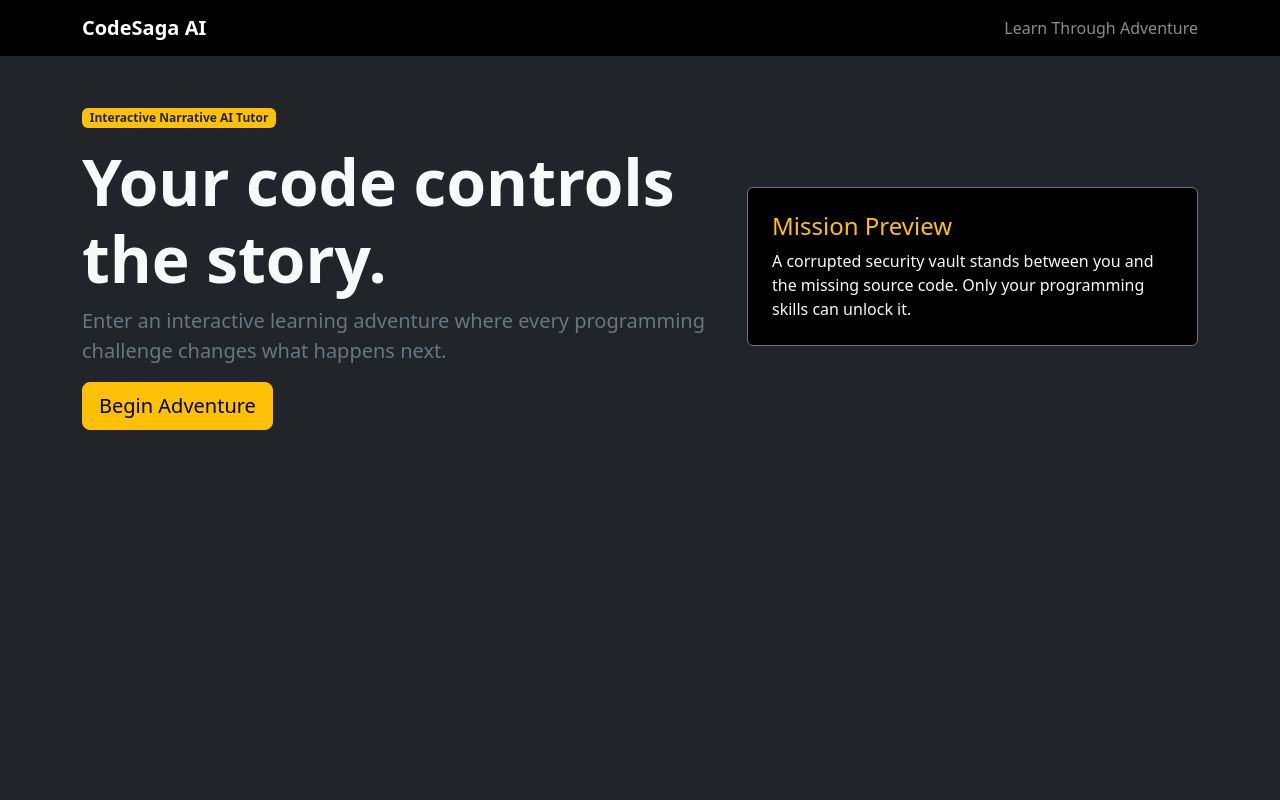
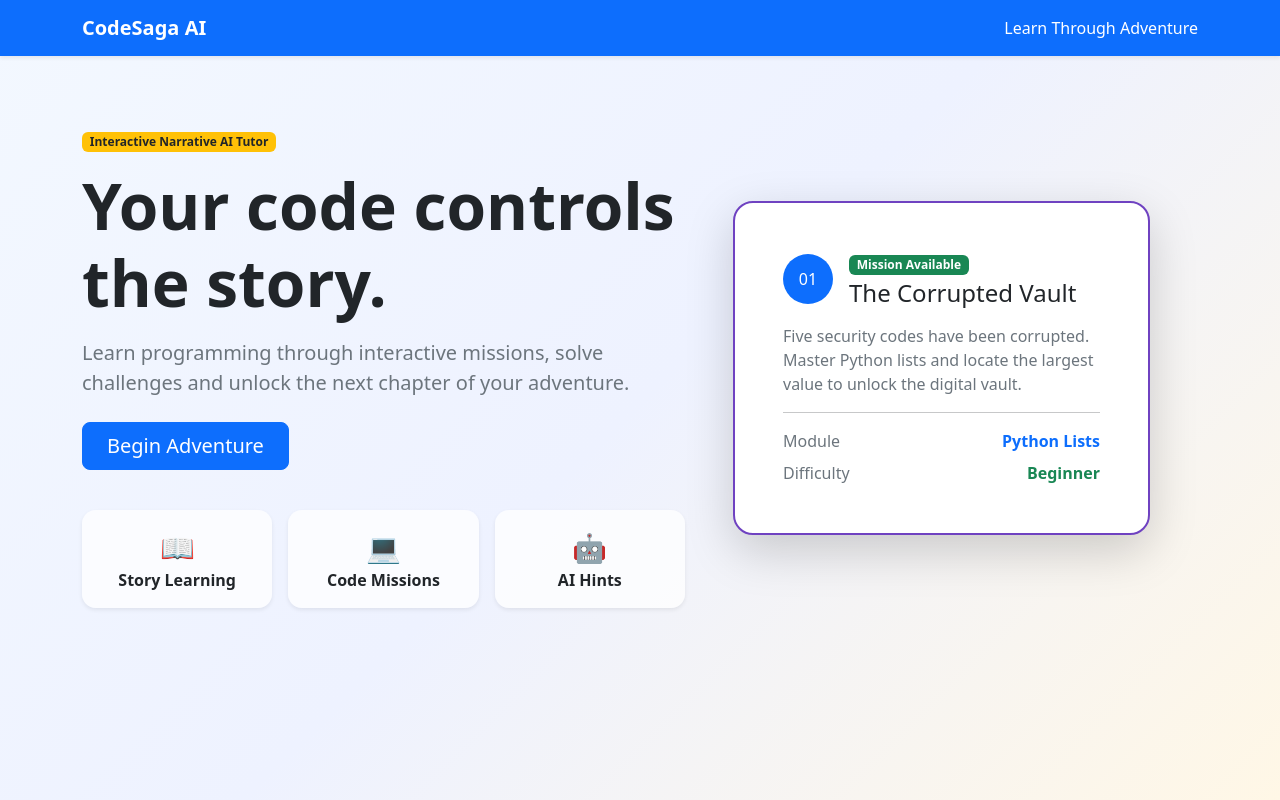
Before and after one commit to priyajeetbhattacharjee/codesaga-ai, a Flask app: page / in a window 1280 px wide. Run offline with Flask 3, Linux system fonts and the light colour scheme.

Commit message:
Add SQLite login and bright student interface

```diff
--- a/app.py
+++ b/app.py
@@ -1,6 +1,32 @@
-from flask import Flask, render_template
+import os
+import sqlite3
+
+from dotenv import load_dotenv
+from flask import (
+    Flask,
+    render_template,
+    request,
+    redirect,
+    url_for,
+    session
+)
+from werkzeug.security import check_password_hash
+
+
+load_dotenv()
 
 app = Flask(__name__)
+
+app.secret_key = os.getenv(
+    "SECRET_KEY",
+    "temporary-development-key"
+)
+
+
+def get_database_connection():
+    connection = sqlite3.connect("codesaga.db")
+    connection.row_factory = sqlite3.Row
+    return connection
 
 
 @app.route("/")
@@ -8,5 +34,60 @@ def home():
     return render_template("index.html")
 
 
+@app.route("/login", methods=["GET", "POST"])
+def login():
+    error = None
+
+    if request.method == "POST":
+        email = request.form.get("email", "").strip().lower()
+        password = request.form.get("password", "")
+
+        connection = get_database_connection()
+
+        student = connection.execute(
+            """
+            SELECT *
+            FROM students
+            WHERE email = ?
+            """,
+            (email,)
+        ).fetchone()
+
+        connection.close()
+
+        if student and check_password_hash(
+            student["password_hash"],
+            password
+        ):
+            session["student_id"] = student["id"]
+            session["student_name"] = student["name"]
+
+            return redirect(url_for("dashboard"))
+
+        error = "Incorrect email or password."
+
+    return render_template(
+        "login.html",
+        error=error
+    )
+
+
+@app.route("/dashboard")
+def dashboard():
+    if "student_id" not in session:
+        return redirect(url_for("login"))
+
+    return render_template(
+        "dashboard.html",
+        student_name=session["student_name"]
+    )
+
+
+@app.route("/logout")
+def logout():
+    session.clear()
+    return redirect(url_for("home"))
+
+
 if __name__ == "__main__":
     app.run(debug=True)
--- a/templates/index.html
+++ b/templates/index.html
@@ -15,63 +15,174 @@
         href="https://cdn.jsdelivr.net/npm/bootstrap@5.3.8/dist/css/bootstrap.min.css"
         rel="stylesheet"
     >
+
+    <style>
+        body {
+            background: linear-gradient(
+                135deg,
+                #f3f8ff 0%,
+                #eef2ff 50%,
+                #fff7e6 100%
+            );
+            min-height: 100vh;
+        }
+
+        .hero-section {
+            min-height: 78vh;
+            display: flex;
+            align-items: center;
+        }
+
+        .mission-card {
+            background: white;
+            border: 2px solid #6f42c1;
+            border-radius: 20px;
+        }
+
+        .feature-box {
+            background: rgba(255, 255, 255, 0.75);
+            border-radius: 14px;
+        }
+    </style>
 </head>
 
-<body class="bg-dark text-light">
+<body>
 
-    <nav class="navbar navbar-dark bg-black">
+    <!-- Navigation bar -->
+    <nav class="navbar bg-primary shadow-sm">
         <div class="container">
 
-            <a class="navbar-brand fw-bold" href="/">
+            <a
+                class="navbar-brand text-white fw-bold"
+                href="{{ url_for('home') }}"
+            >
                 CodeSaga AI
             </a>
 
-            <span class="navbar-text">
+            <span class="navbar-text text-white">
                 Learn Through Adventure
             </span>
 
         </div>
     </nav>
 
-    <main class="container py-5">
+    <!-- Hero section -->
+    <main class="container hero-section">
 
-        <div class="row align-items-center min-vh-75">
+        <div class="row g-5 align-items-center w-100">
 
+            <!-- Left section -->
             <div class="col-lg-7">
 
                 <span class="badge bg-warning text-dark mb-3">
                     Interactive Narrative AI Tutor
                 </span>
 
-                <h1 class="display-3 fw-bold">
+                <h1 class="display-3 fw-bold text-dark">
                     Your code controls the story.
                 </h1>
 
-                <p class="lead text-secondary">
-                    Enter an interactive learning adventure where every
-                    programming challenge changes what happens next.
+                <p class="lead text-secondary mt-3">
+                    Learn programming through interactive missions,
+                    solve challenges and unlock the next chapter of
+                    your adventure.
                 </p>
 
-                <a class="btn btn-warning btn-lg" href="#">
+                <a
+                    class="btn btn-primary btn-lg px-4 mt-2"
+                    href="{{ url_for('login') }}"
+                >
                     Begin Adventure
                 </a>
 
+                <!-- Small feature boxes -->
+                <div class="row g-3 mt-4">
+
+                    <div class="col-sm-4">
+                        <div class="feature-box shadow-sm p-3 text-center">
+                            <div class="fs-3">📖</div>
+                            <strong>Story Learning</strong>
+                        </div>
+                    </div>
+
+                    <div class="col-sm-4">
+                        <div class="feature-box shadow-sm p-3 text-center">
+                            <div class="fs-3">💻</div>
+                            <strong>Code Missions</strong>
+                        </div>
+                    </div>
+
+                    <div class="col-sm-4">
+                        <div class="feature-box shadow-sm p-3 text-center">
+                            <div class="fs-3">🤖</div>
+                            <strong>AI Hints</strong>
+                        </div>
+                    </div>
+
+                </div>
+
             </div>
 
-            <div class="col-lg-5 mt-5 mt-lg-0">
+            <!-- Right section -->
+            <div class="col-lg-5">
 
-                <div class="card bg-black border-secondary">
-                    <div class="card-body p-4">
+                <div class="mission-card shadow-lg">
+                    <div class="card-body p-4 p-md-5">
 
-                        <h2 class="h4 text-warning">
-                            Mission Preview
-                        </h2>
+                        <div class="d-flex align-items-center mb-3">
 
-                        <p class="mb-0 text-light">
-                            A corrupted security vault stands between you
-                            and the missing source code. Only your programming
-                            skills can unlock it.
+                            <div
+                                class="bg-primary text-white rounded-circle
+                                       d-flex align-items-center
+                                       justify-content-center me-3"
+                                style="width: 50px; height: 50px;"
+                            >
+                                01
+                            </div>
+
+                            <div>
+                                <span class="badge bg-success">
+                                    Mission Available
+                                </span>
+
+                                <h2 class="h4 mb-0 mt-1 text-dark">
+                                    The Corrupted Vault
+                                </h2>
+                            </div>
+
+                        </div>
+
+                        <p class="text-secondary">
+                            Five security codes have been corrupted.
+                            Master Python lists and locate the largest
+                            value to unlock the digital vault.
                         </p>
+
+                        <hr>
+
+                        <div class="d-flex justify-content-between">
+
+                            <span class="text-secondary">
+                                Module
+                            </span>
+
+                            <strong class="text-primary">
+                                Python Lists
+                            </strong>
+
+                        </div>
+
+                        <div class="d-flex justify-content-between mt-2">
+
+                            <span class="text-secondary">
+                                Difficulty
+                            </span>
+
+                            <strong class="text-success">
+                                Beginner
+                            </strong>
+
+                        </div>
 
                     </div>
                 </div>
```
Also changed, not shown: init_db.py (added, +47 -0 lines), templates/dashboard.html (added, +205 -0 lines), templates/login.html (added, +177 -0 lines).
